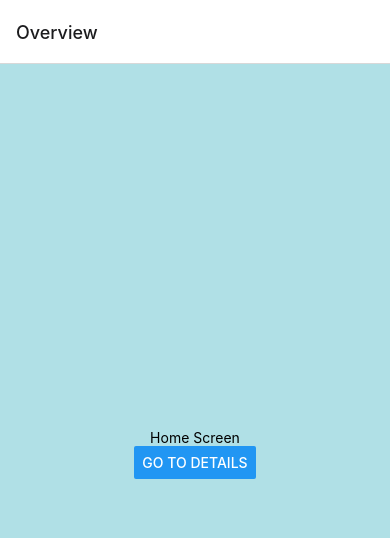
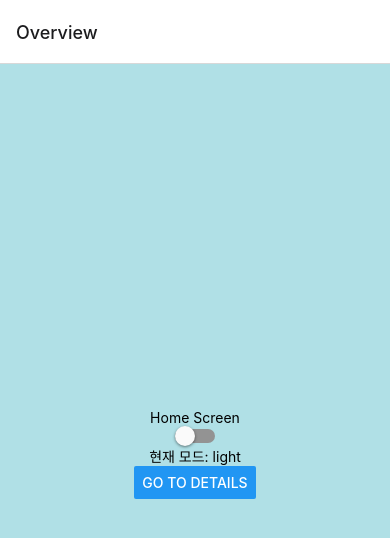
Before and after one commit to jeongbaebang/rn-lab, a React Native app: screen / in a window 390 px wide. Shown: the top 538 px of the page. Built offline with nearby package versions, Linux system fonts and the light colour scheme.

Commit message:
add: 디자인 시스템
- 디자인 커스텀 훅
- 전역 상태 시스템 연동
- 다크모드 지원

```diff
--- a/App.tsx
+++ b/App.tsx
@@ -1,10 +1,13 @@
 import React from 'react';
-import {Button, StyleSheet, Text, View} from 'react-native';
+import {Button, StyleSheet, Text, View, Switch} from 'react-native';
 import {NavigationContainer} from '@react-navigation/native';
 import {
   NativeStackScreenProps,
   createNativeStackNavigator,
 } from '@react-navigation/native-stack';
+import {Provider} from 'react-redux';
+import {store} from './store';
+import useTheme from './theme/useTheme';
 
 type RootStackParamList = {
   Home: undefined;
@@ -14,9 +17,19 @@ type RootStackParamList = {
 type ScreenProps = NativeStackScreenProps<RootStackParamList>;
 
 function HomeScreen({navigation}: ScreenProps) {
+  const {color, isDarkMode, toggleDarkMode} = useTheme();
+
   return (
-    <View style={styles.homeScreen}>
+    <View
+      style={[
+        styles.homeScreen,
+        {
+          backgroundColor: color.background.primary,
+        },
+      ]}>
       <Text>Home Screen</Text>
+      <Switch value={isDarkMode} onValueChange={toggleDarkMode} />
+      <Text>현재 모드: {isDarkMode ? 'dark' : 'light'}</Text>
       <Button
         title="Go to Details"
         onPress={() => navigation.navigate('Details')}
@@ -47,6 +60,7 @@ const Stack = createNativeStackNavigator<RootStackParamList>();
 
 function App(): React.JSX.Element {
   return (
+    <Provider store={store}>
       <NavigationContainer>
         <Stack.Navigator>
           <Stack.Screen
@@ -57,6 +71,7 @@ function App(): React.JSX.Element {
           <Stack.Screen name="Details" component={DetailsScreen} />
         </Stack.Navigator>
       </NavigationContainer>
+    </Provider>
   );
 }
 
--- /dev/null
+++ b/hooks/useAppRedux.ts
@@ -0,0 +1,7 @@
+import {useDispatch, useSelector} from 'react-redux';
+import type {TypedUseSelectorHook} from 'react-redux';
+import {AppDispatch, RootState} from '../store';
+
+export const useAppDispatch: () => AppDispatch = useDispatch;
+
+export const useAppSelector: TypedUseSelectorHook<RootState> = useSelector;
--- a/package.json
+++ b/package.json
@@ -12,10 +12,12 @@
   "dependencies": {
     "@react-navigation/native": "^6.1.12",
     "@react-navigation/native-stack": "^6.9.20",
+    "@reduxjs/toolkit": "^2.2.1",
     "react": "18.2.0",
     "react-native": "0.73.5",
     "react-native-safe-area-context": "^4.9.0",
-    "react-native-screens": "^3.29.0"
+    "react-native-screens": "^3.29.0",
+    "react-redux": "^9.1.0"
   },
   "devDependencies": {
     "@babel/core": "^7.20.0",
--- /dev/null
+++ b/store.ts
@@ -0,0 +1,13 @@
+import {configureStore} from '@reduxjs/toolkit';
+import themeReducer from './theme/themeSlice';
+
+export const store = configureStore({
+  reducer: {
+    theme: themeReducer,
+  },
+});
+
+// Infer the `RootState` and `AppDispatch` types from the store itself
+export type RootState = ReturnType<typeof store.getState>;
+// Inferred type: {posts: PostsState, comments: CommentsState, users: UsersState}
+export type AppDispatch = typeof store.dispatch;
--- /dev/null
+++ b/theme/style.ts
@@ -0,0 +1,38 @@
+interface Font {
+  title1: number;
+  body: number;
+}
+
+interface Color {
+  background: {
+    primary: string;
+  };
+}
+
+export interface Style {
+  font: Font;
+  color: {
+    [Key in 'dark' | 'light']: Color;
+  };
+}
+
+const styleSystem: Style = {
+  font: {
+    body: 14,
+    title1: 16,
+  },
+  color: {
+    dark: {
+      background: {
+        primary: '#003399',
+      },
+    },
+    light: {
+      background: {
+        primary: 'powderblue',
+      },
+    },
+  },
+};
+
+export default styleSystem;
--- /dev/null
+++ b/theme/themeSlice.ts
@@ -0,0 +1,28 @@
+import {createSlice} from '@reduxjs/toolkit';
+import {Appearance} from 'react-native';
+import styleSystem, {Style} from './style';
+
+export interface ThemeState {
+  isDarkMode: boolean;
+  styleSystem: Style;
+}
+
+const initialState: ThemeState = {
+  isDarkMode: Appearance.getColorScheme() === 'dark', // 초기 디바이스 상태
+  styleSystem: styleSystem,
+};
+
+export const themeSlice = createSlice({
+  name: 'theme',
+  initialState,
+  reducers: {
+    toggleDarkMode: state => {
+      state.isDarkMode = !state.isDarkMode;
+    },
+  },
+});
+
+// Action creators are generated for each case reducer function
+export const {toggleDarkMode} = themeSlice.actions;
+
+export default themeSlice.reducer;
--- /dev/null
+++ b/theme/useTheme.ts
@@ -0,0 +1,26 @@
+import {useCallback} from 'react';
+import {useAppDispatch, useAppSelector} from '../hooks/useAppRedux';
+import {toggleDarkMode} from './themeSlice';
+
+/**
+ * 디자인 시스템 훅
+ *
+ * 다크모드와 라이트모드에 맞게 자동변환 기능을 제공
+ */
+function useTheme() {
+  const dispatch = useAppDispatch();
+  const {isDarkMode, styleSystem} = useAppSelector(state => state.theme);
+  const mode = isDarkMode ? 'dark' : 'light';
+  const dispatchToggleDarkMode = useCallback(() => {
+    dispatch(toggleDarkMode());
+  }, [dispatch]);
+
+  return {
+    toggleDarkMode: dispatchToggleDarkMode,
+    isDarkMode: isDarkMode,
+    font: styleSystem.font,
+    color: styleSystem.color[mode],
+  };
+}
+
+export default useTheme;
```
Also changed, not shown: 1 other file (tests, documents, lock files or other folders). Lines whose indentation alone changed are shown as unchanged.
